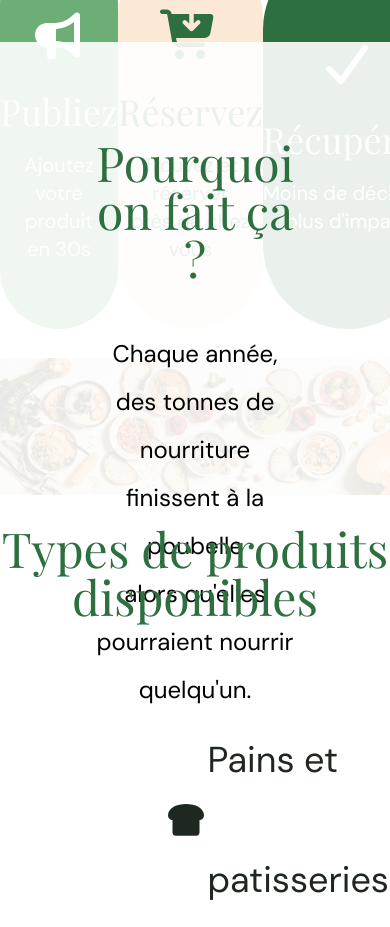
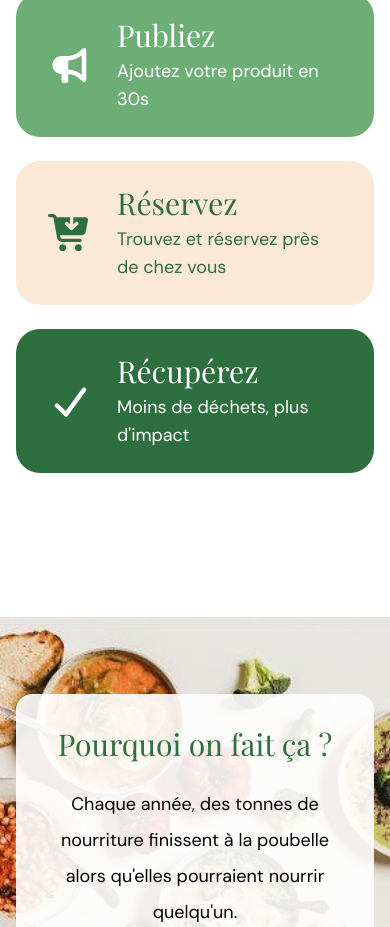
Before and after one commit to ItokianaRAKT/anti-gaspillage, a React (Vite) app: page / in a window 390 px wide. Shown: the part 1040-1967 px from the top of the page. Built offline with nearby package versions, Linux system fonts and the light colour scheme.

Commit message:
feat: make stape part and why responsive

```diff
--- a/src/components/etapes.tsx
+++ b/src/components/etapes.tsx
@@ -1,11 +1,13 @@
 import { FontAwesomeIcon } from "@fortawesome/react-fontawesome"
 import { faBullhorn, faCartArrowDown, faCheck } from "@fortawesome/free-solid-svg-icons"
 
-const Etapes = () =>{
+const Etapes = () => {
     return (
-        <section>
+        <section className="py-12 px-4">
             <p className="text-center mb-12 text-primaryGreen text-5xl font-titre">Comment ca marche</p>
-            <div  className="flex justify-around text-center font-contenu">
+
+            {/* Desktop + tablette : cercles côte à côte */}
+            <div className="hidden sm:flex justify-around text-center font-contenu flex-wrap gap-8 px-4">
                 <div className="bg-[#6CAE75] text-white text-shadow-lg rounded-full flex flex-col justify-center items-center h-96 w-60">
                     <FontAwesomeIcon icon={faBullhorn} className="text-5xl mb-8"/>
                     <p className="text-4xl mb-5 font-titre">Publiez</p>
@@ -16,10 +18,35 @@ const Etapes = () =>{
                     <p className="text-4xl mb-5 font-titre">Réservez</p>
                     <p className="text-xl">Trouvez et réserver <br /> près de chez vous</p>
                 </div>
-                <div className="bg-primaryGreen text-white rounded-full w-60 flex flex-col justify-center items-center h-96 ">
-                    <FontAwesomeIcon icon={faCheck}className="text-5xl mb-8"/>
+                <div className="bg-primaryGreen text-white rounded-full w-60 flex flex-col justify-center items-center h-96">
+                    <FontAwesomeIcon icon={faCheck} className="text-5xl mb-8"/>
                     <p className="text-4xl mb-5 font-titre">Récupérez</p>
                     <p className="text-xl">Moins de déchets, <br /> plus d'impact</p>
+                </div>
+            </div>
+
+            {/* Mobile : cartes verticales */}
+            <div className="flex sm:hidden flex-col items-center gap-6 font-contenu">
+                <div className="bg-[#6CAE75] text-white rounded-3xl flex flex-row items-center gap-6 px-8 py-6 w-full max-w-sm">
+                    <FontAwesomeIcon icon={faBullhorn} className="text-4xl flex-shrink-0"/>
+                    <div className="text-left">
+                        <p className="text-3xl mb-1 font-titre">Publiez</p>
+                        <p className="text-lg">Ajoutez votre produit en 30s</p>
+                    </div>
+                </div>
+                <div className="bg-[#FBE9D5] text-primaryGreen rounded-3xl flex flex-row items-center gap-6 px-8 py-6 w-full max-w-sm">
+                    <FontAwesomeIcon icon={faCartArrowDown} className="text-4xl flex-shrink-0"/>
+                    <div className="text-left">
+                        <p className="text-3xl mb-1 font-titre">Réservez</p>
+                        <p className="text-lg">Trouvez et réservez près de chez vous</p>
+                    </div>
+                </div>
+                <div className="bg-primaryGreen text-white rounded-3xl flex flex-row items-center gap-6 px-8 py-6 w-full max-w-sm">
+                    <FontAwesomeIcon icon={faCheck} className="text-4xl flex-shrink-0"/>
+                    <div className="text-left">
+                        <p className="text-3xl mb-1 font-titre">Récupérez</p>
+                        <p className="text-lg">Moins de déchets, plus d'impact</p>
+                    </div>
                 </div>
             </div>
         </section>
--- a/src/components/pourquoi.tsx
+++ b/src/components/pourquoi.tsx
@@ -1,11 +1,26 @@
 import fondGasp from "../assets/gaspillage.jpg"
+
 const Pourquoi = () => {
     return (
-        <section className="mt-[25%] w-full relative flex justify-center items-center">
-            <img src={fondGasp} alt="" className="w-full absolute"/>
-            <div className="absolute items-center flex justify-center flex-col text-center bg-white/90 p-24">
-                <p className="text-center mb-12 text-primaryGreen text-5xl  font-titre">Pourquoi on fait ça ?</p>
-                <p className="text-2xl leading-loose font-contenu">Chaque année, des tonnes de nourriture finissent à la poubelle <br /> alors qu'elles pourraient nourrir quelqu'un. </p>
+        <section className="mt-24 w-full relative">
+            {/* Image en fond réel — pas absolute, elle définit la hauteur de la section */}
+            <img
+                src={fondGasp}
+                alt=""
+                className="w-full h-[50vh] md:h-[60vh] object-cover"
+            />
+            {/* Overlay centré par-dessus */}
+            <div className="absolute inset-0 flex justify-center items-center">
+                <div className="flex justify-center flex-col text-center bg-white/90 rounded-2xl p-8 md:p-16 lg:p-24 mx-4 md:mx-16 lg:mx-32">
+                    <p className="text-center mb-6 md:mb-12 text-primaryGreen text-3xl md:text-5xl font-titre">
+                        Pourquoi on fait ça ?
+                    </p>
+                    <p className="text-lg md:text-2xl leading-loose font-contenu">
+                        Chaque année, des tonnes de nourriture finissent à la poubelle{" "}
+                        <br className="hidden md:block" />
+                        alors qu'elles pourraient nourrir quelqu'un.
+                    </p>
+                </div>
             </div>
         </section>
     )
```
